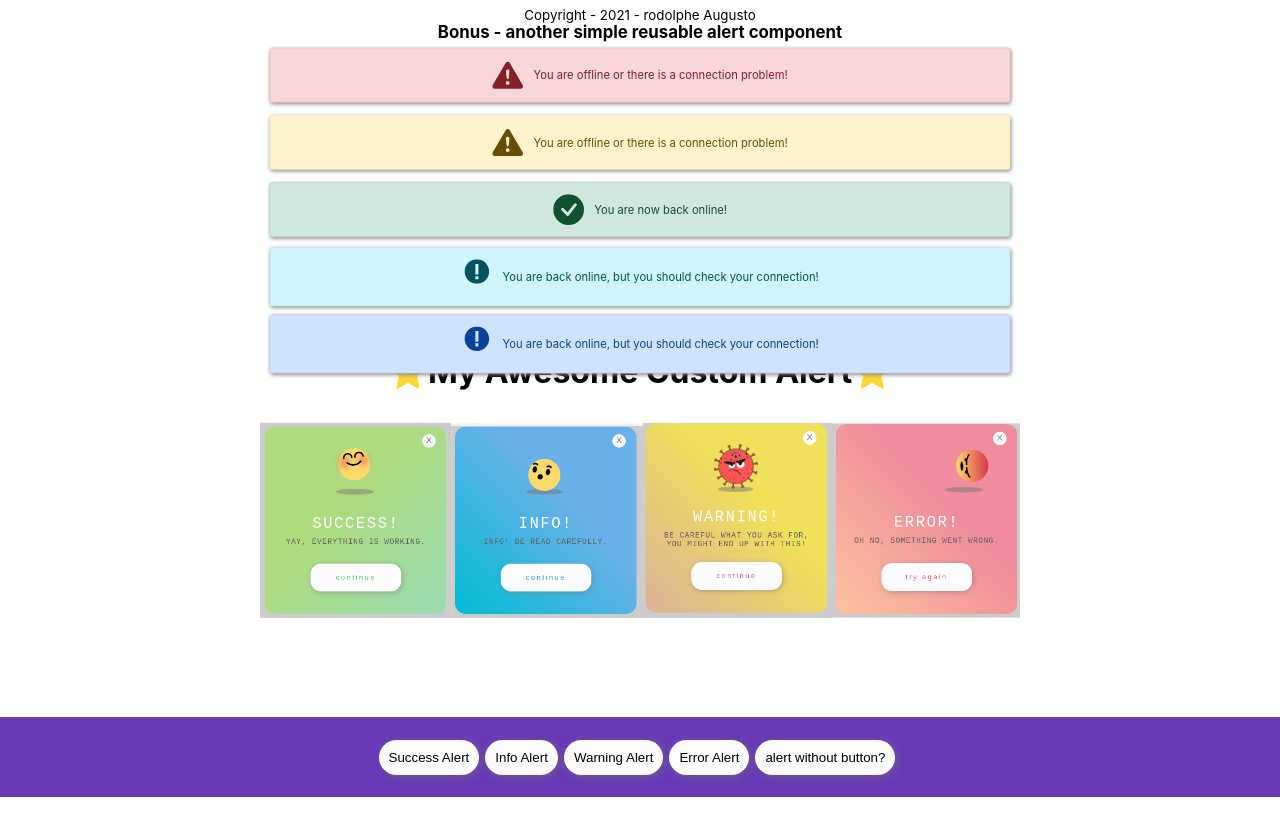
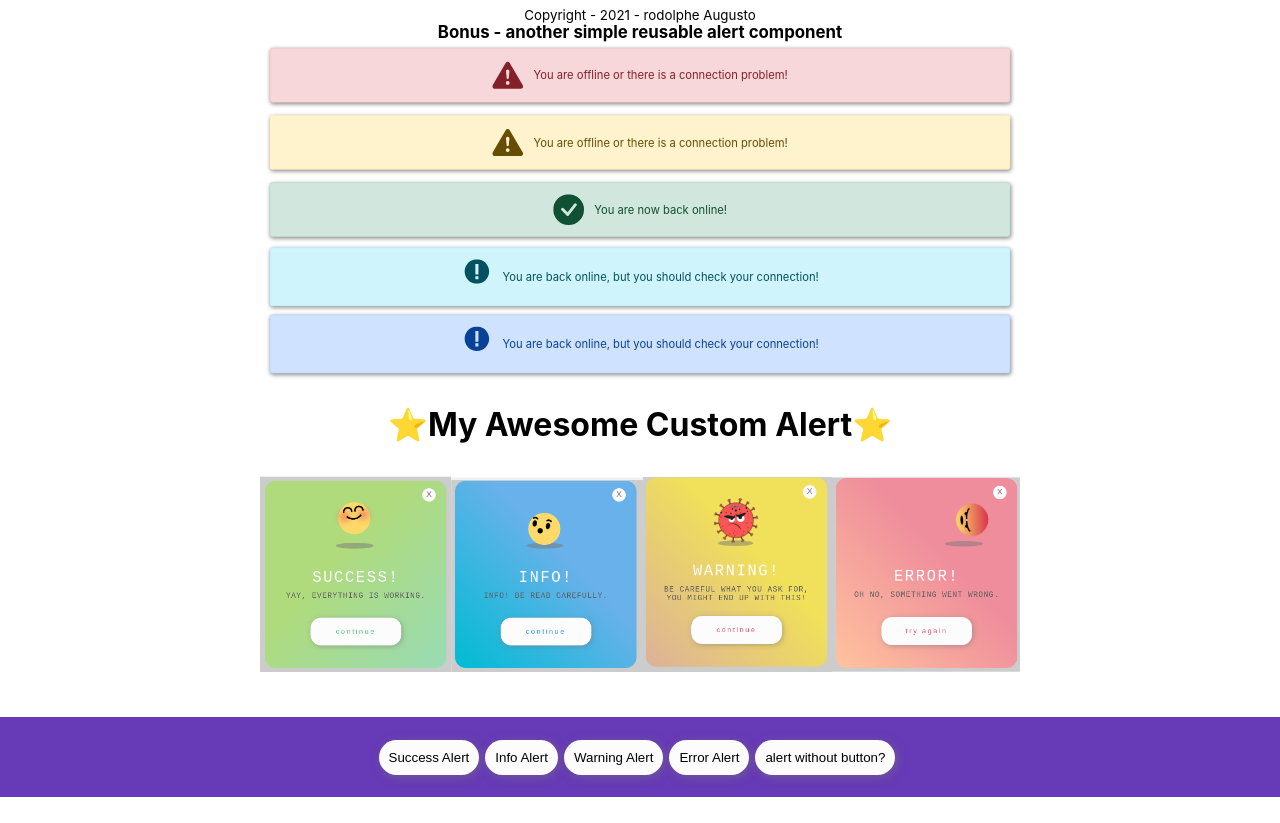
Before and after one commit to rodolphe37/my-awesome-custom-alert, a React (Create React App) app: page / in a window 1280 px wide. Built offline with nearby package versions, Linux system fonts and the light colour scheme.

Commit message:
readme file

```diff
--- a/src/App.css
+++ b/src/App.css
@@ -98,4 +98,7 @@
   .appLogo img {
     transform: scale(1.9) translate(0, 30px) !important;
   }
+  .appLogo h1 {
+    margin-top: 4em;
+  }
 }
```
